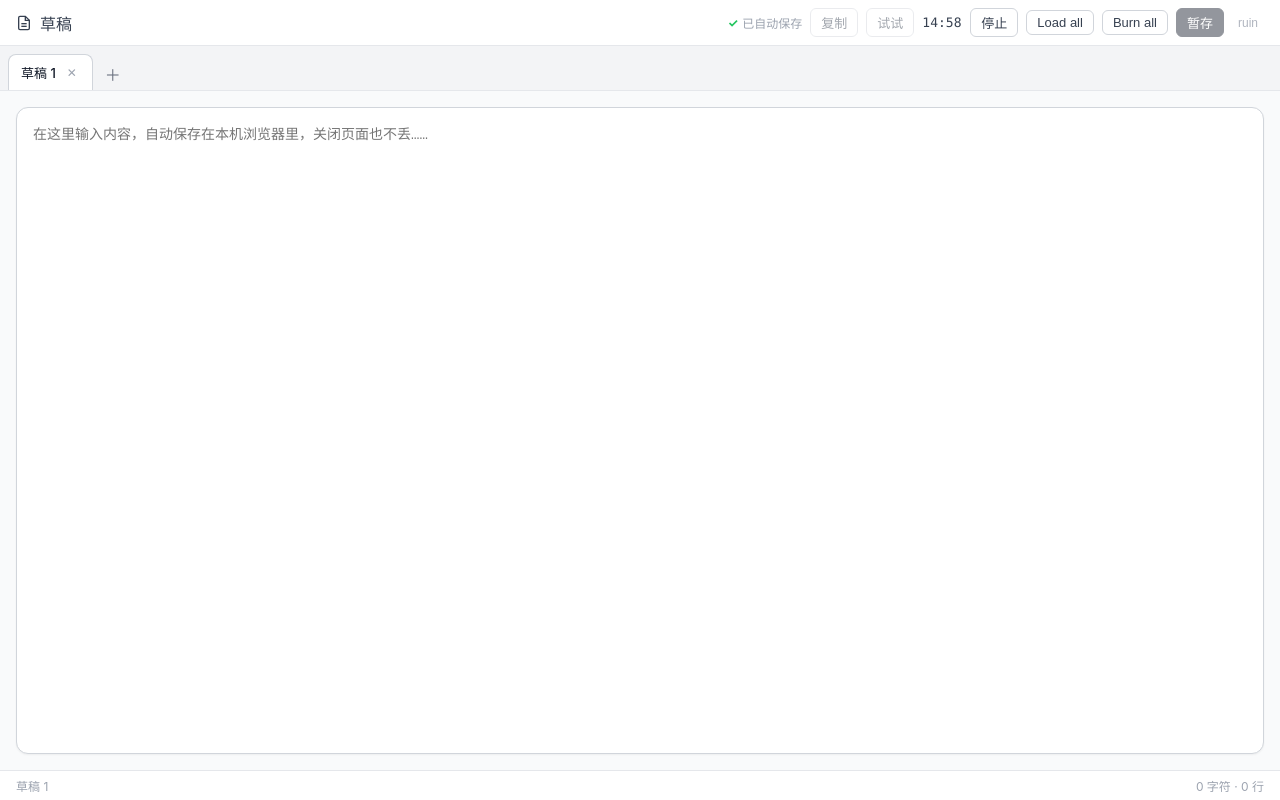
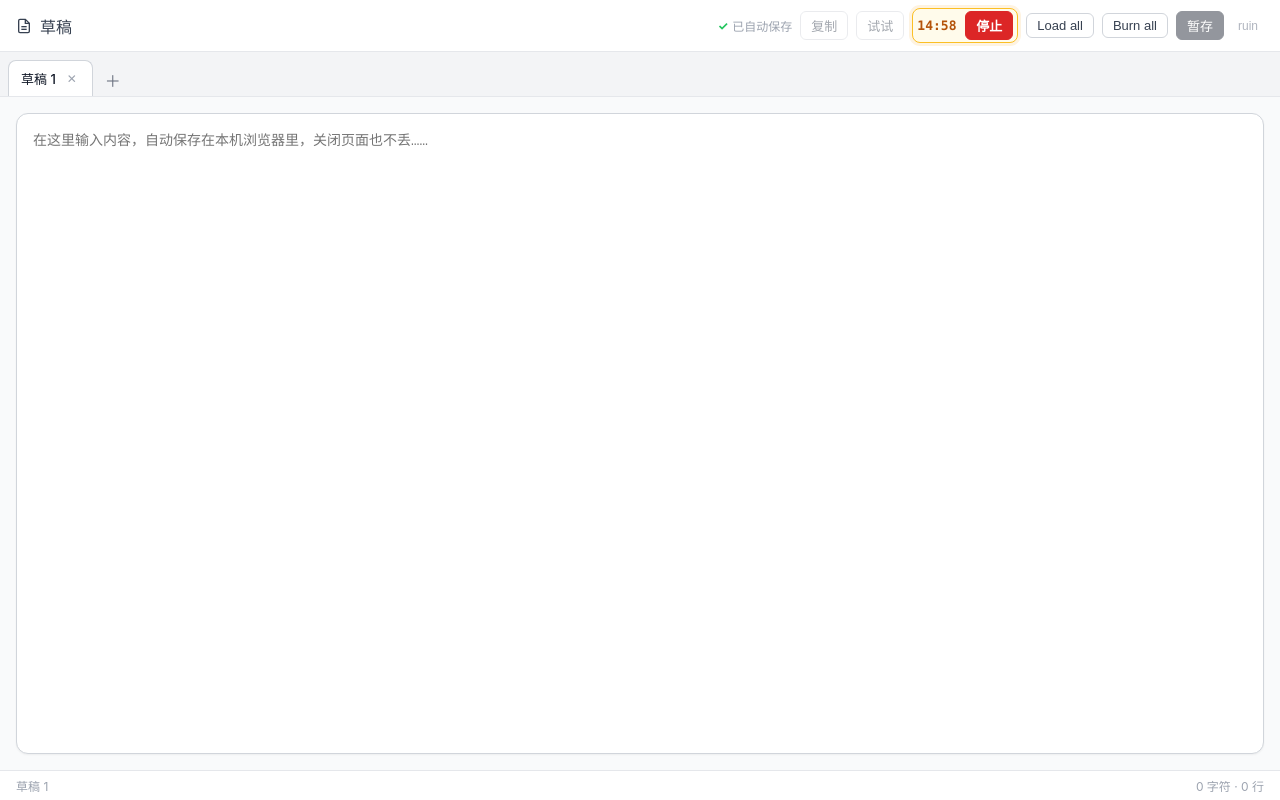
Before and after one commit to BetterAA/scratchpad, a plain HTML site: page index.html in a window 1280 px wide. Both pictures are taken after a click on the button "time". Drawn offline with Linux system fonts and the light colour scheme; no server answers.

Commit message:
feat: keep countdown running past zero

```diff
--- a/index.html
+++ b/index.html
@@ -38,7 +38,11 @@
   }
   button.btn.quiet:hover { background: transparent; color: #6b7280; }
   /* countdown timer */
-  .timebox { display: flex; align-items: center; gap: 4px; font-size: 12px; color: #9ca3af; }
+  .timebox {
+    display: flex; align-items: center; gap: 4px; font-size: 12px; color: #9ca3af;
+    padding: 2px 4px; border: 1px solid transparent; border-radius: 8px;
+    transition: color .2s, background .2s, border-color .2s, box-shadow .2s;
+  }
   .timebox input {
     width: 40px; text-align: center; font-size: 12px;
     border: 1px solid #d1d5db; border-radius: 6px; padding: 3px 2px; outline: none;
@@ -52,7 +56,21 @@
     color: #374151; font-variant-numeric: tabular-nums; min-width: 44px;
   }
   .timebox.running #timeLeft { display: inline; }
-  .timebox.running #timeLeft.low { color: #d97706; }
+  .timebox.running {
+    color: #b45309; background: #fffbeb; border-color: #fbbf24;
+    box-shadow: 0 0 0 3px rgba(245,158,11,.12);
+  }
+  .timebox.running #timeLeft { color: #b45309; font-weight: 700; }
+  .timebox.running #timeLeft.low { color: #ea580c; }
+  .timebox.overtime {
+    color: #dc2626; background: #fef2f2; border-color: #fca5a5;
+    box-shadow: 0 0 0 3px rgba(220,38,38,.14);
+  }
+  .timebox.overtime #timeLeft { color: #dc2626; font-weight: 700; }
+  button.btn.timer-stop {
+    background: #dc2626; color: #fff; border-color: #dc2626; font-weight: 600;
+  }
+  button.btn.timer-stop:hover { background: #b91c1c; border-color: #b91c1c; }
   @keyframes alarmflash { 0%,100% { border-color: #dc2626; box-shadow: 0 0 0 3px rgba(220,38,38,.25); } 50% { border-color: #fca5a5; box-shadow: 0 0 0 6px rgba(220,38,38,.35); } }
   @keyframes blinkred { 0%,100% { opacity: 1; } 50% { opacity: 0.2; } }
   body.alarm textarea { animation: alarmflash 1s infinite; }
@@ -207,6 +225,7 @@
     </div>
   </div>
 
+<script src="timer.js"></script>
 <script>
 (function () {
   var STORAGE_KEY = "quick-text-editor-tabs-v1"; // 自动保存（密文）
@@ -434,35 +453,56 @@
   /* ---------- time：倒计时（默认 15 分钟，可编辑） ---------- */
   var timerInterval = null;
   var timeLeftSec = 0;
-  var alarmTimer = null;
+  var timerDurationSec = 0;
+  var timerStartedAt = 0;
+  var timerAlarmShown = false;
 
   function clearAlarm() {
-    clearTimeout(alarmTimer);
-    alarmTimer = null;
     document.body.classList.remove("alarm");
   }
 
-  function fmtTime(s) {
-    var m = Math.floor(s / 60), r = s % 60;
-    return (m < 10 ? "0" : "") + m + ":" + (r < 10 ? "0" : "") + r;
+  function showTimerPhase() {
+    var phase = TimerLogic.getPhase(timeLeftSec);
+    timeLeft.textContent = TimerLogic.formatClock(timeLeftSec);
+    timeLeft.classList.toggle("low", phase === "low");
+    timeBox.classList.toggle("overtime", phase === "overtime");
+  }
+
+  function updateTimer(triggerAlarm) {
+    if (!timerStartedAt) return;
+    var elapsed = Math.floor((Date.now() - timerStartedAt) / 1000);
+    timeLeftSec = timerDurationSec - elapsed;
+    showTimerPhase();
+    if (triggerAlarm !== false && timeLeftSec <= 0 && !timerAlarmShown) {
+      timerAlarmShown = true;
+      startAlarm();
+    }
   }
 
   function stopTimer() {
+    if (!timerStartedAt) return;
+    updateTimer(false);
+    var elapsed = TimerLogic.elapsedSeconds(timerDurationSec, timeLeftSec);
+    var overtime = Math.max(0, -timeLeftSec);
     clearInterval(timerInterval);
     timerInterval = null;
-    timeBox.classList.remove("running");
+    timerStartedAt = 0;
+    timerDurationSec = 0;
+    timeBox.classList.remove("running", "overtime");
     timeLeft.classList.remove("low");
-    document.body.classList.remove("alarm");
+    clearAlarm();
+    btnTime.classList.remove("timer-stop");
     btnTime.textContent = "time";
+    btnTime.title = "开始倒计时";
+    var message = "完整用时：" + TimerLogic.formatDuration(elapsed);
+    if (overtime) message += "（含超时 " + TimerLogic.formatDuration(overtime) + "）";
+    showPanel("计时已停止", message, false);
   }
 
   function startAlarm() {
     document.body.classList.add("alarm");
     beep();
-    showPanel("倒计时", "时间到（" + timeInput.value + " 分钟）。", false);
-    // 提醒持续 1 分钟后自动停止
-    clearTimeout(alarmTimer);
-    alarmTimer = setTimeout(clearAlarm, 60 * 1000);
+    showPanel("倒计时", "时间到，仍在计时中，请点击“停止”结束本次计时。", false);
   }
 
   function beep() {
@@ -485,33 +525,22 @@
   }
 
   btnTime.addEventListener("click", function () {
-    if (timerInterval) { stopTimer(); return; }   // 再点一次停止并复位
-    var mins = parseInt(timeInput.value, 10);
-    if (!mins || mins < 1) mins = 15;
-    if (mins > 999) mins = 999;
+    if (timerInterval) { stopTimer(); return; }
+    var mins = TimerLogic.normalizeMinutes(timeInput.value);
     timeInput.value = mins;
-    timeLeftSec = mins * 60;
+    timerDurationSec = mins * 60;
+    timerStartedAt = Date.now();
+    timerAlarmShown = false;
+    timeLeftSec = timerDurationSec;
     clearAlarm();
+    runPanel.classList.remove("show");
     timeBox.classList.add("running");
+    timeBox.classList.remove("overtime");
+    btnTime.classList.add("timer-stop");
     btnTime.textContent = "停止";
-    timeLeft.textContent = fmtTime(timeLeftSec);
-    timeLeft.classList.remove("low");
-    timerInterval = setInterval(function () {
-      timeLeftSec--;
-      timeLeft.textContent = fmtTime(Math.max(timeLeftSec, 0));
-      if (timeLeftSec <= 60) timeLeft.classList.add("low");
-      if (timeLeftSec <= 0) {
-        // 归零：样式变化提示 + 提示音，计时停止；提醒 1 分钟后自动解除
-        stopTimer();
-        timeLeft.textContent = "00:00";
-        startAlarm();
-      }
-    }, 1000);
-  });
-
-  // 用户开始打字或重新计时时，解除归零提示状态
-  editor.addEventListener("input", function () {
-    if (document.body.classList.contains("alarm")) clearAlarm();
+    btnTime.title = "停止并显示完整用时";
+    showTimerPhase();
+    timerInterval = setInterval(function () { updateTimer(true); }, 1000);
   });
 
   /* ---------- 复制 ---------- */
```
